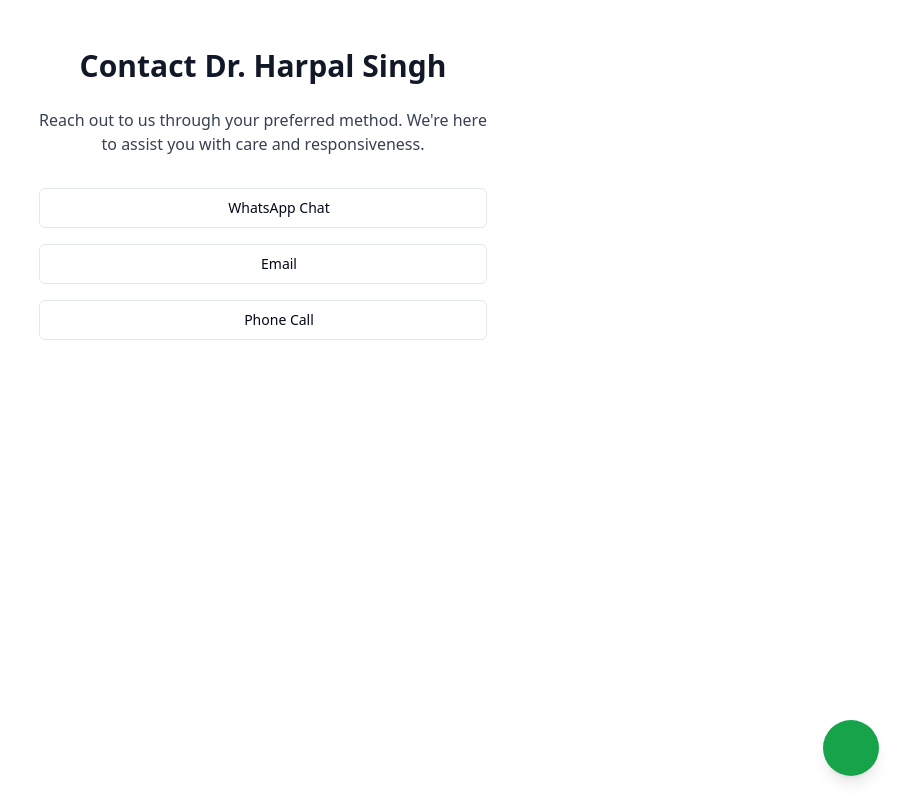
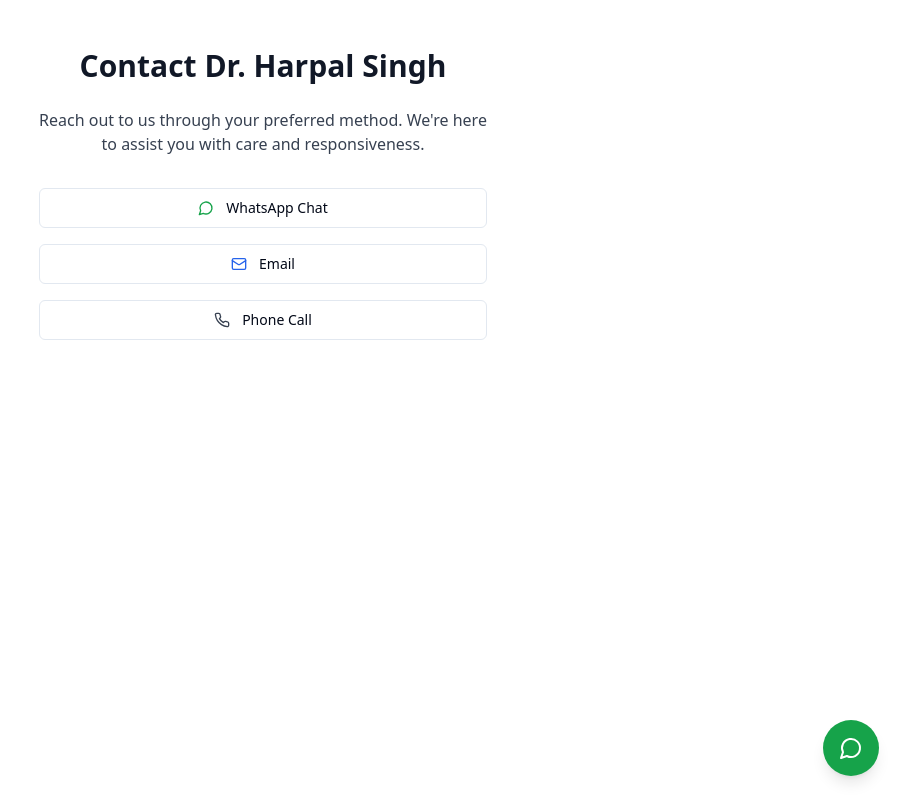
Before and after one commit to DKSingh1604/homeopathy-compassionate-care, a React (Vite) app: page /contact in a window 1280 px wide. Shown: the whole page, without its empty margins (377-1280 px from the left). Built offline with nearby package versions, Linux system fonts and the light colour scheme.

Commit message:
Fix: Import and use correct Lucide icons
Fixes the import and usage of Lucide icons in FloatingWhatsApp and Contact components.

```diff
--- a/src/components/FloatingWhatsApp.tsx
+++ b/src/components/FloatingWhatsApp.tsx
@@ -1,6 +1,6 @@
 
 import * as React from "react";
-import { whatsapp } from "lucide-react";
+import { MessageCircle } from "lucide-react";
 
 const FloatingWhatsApp = () => {
   return (
@@ -11,7 +11,7 @@ const FloatingWhatsApp = () => {
       aria-label="WhatsApp quick chat"
       className="fixed bottom-6 right-6 z-50 bg-green-600 hover:bg-green-700 text-white p-4 rounded-full shadow-lg transition-colors flex items-center justify-center"
     >
-      <whatsapp className="w-6 h-6" />
+      <MessageCircle className="w-6 h-6" />
     </a>
   );
 };
--- a/src/pages/Contact.tsx
+++ b/src/pages/Contact.tsx
@@ -1,6 +1,6 @@
 
 import * as React from "react";
-import { phone, mail, whatsapp } from "lucide-react";
+import { Phone, Mail, MessageCircle } from "lucide-react";
 import { Button } from "@/components/ui/button";
 
 const Contact = () => {
@@ -20,7 +20,7 @@ const Contact = () => {
             className="flex items-center justify-center gap-3"
           >
             <a href="https://wa.me/1234567890" target="_blank" rel="noopener noreferrer" aria-label="WhatsApp chat">
-              <whatsapp className="w-5 h-5 text-green-600" />
+              <MessageCircle className="w-5 h-5 text-green-600" />
               WhatsApp Chat
             </a>
           </Button>
@@ -31,7 +31,7 @@ const Contact = () => {
             className="flex items-center justify-center gap-3"
           >
             <a href="mailto:drharpal@example.com" aria-label="Send Email">
-              <mail className="w-5 h-5 text-blue-600" />
+              <Mail className="w-5 h-5 text-blue-600" />
               Email
             </a>
           </Button>
@@ -42,7 +42,7 @@ const Contact = () => {
             className="flex items-center justify-center gap-3"
           >
             <a href="tel:+1234567890" aria-label="Call Phone">
-              <phone className="w-5 h-5 text-gray-700" />
+              <Phone className="w-5 h-5 text-gray-700" />
               Phone Call
             </a>
           </Button>
```
